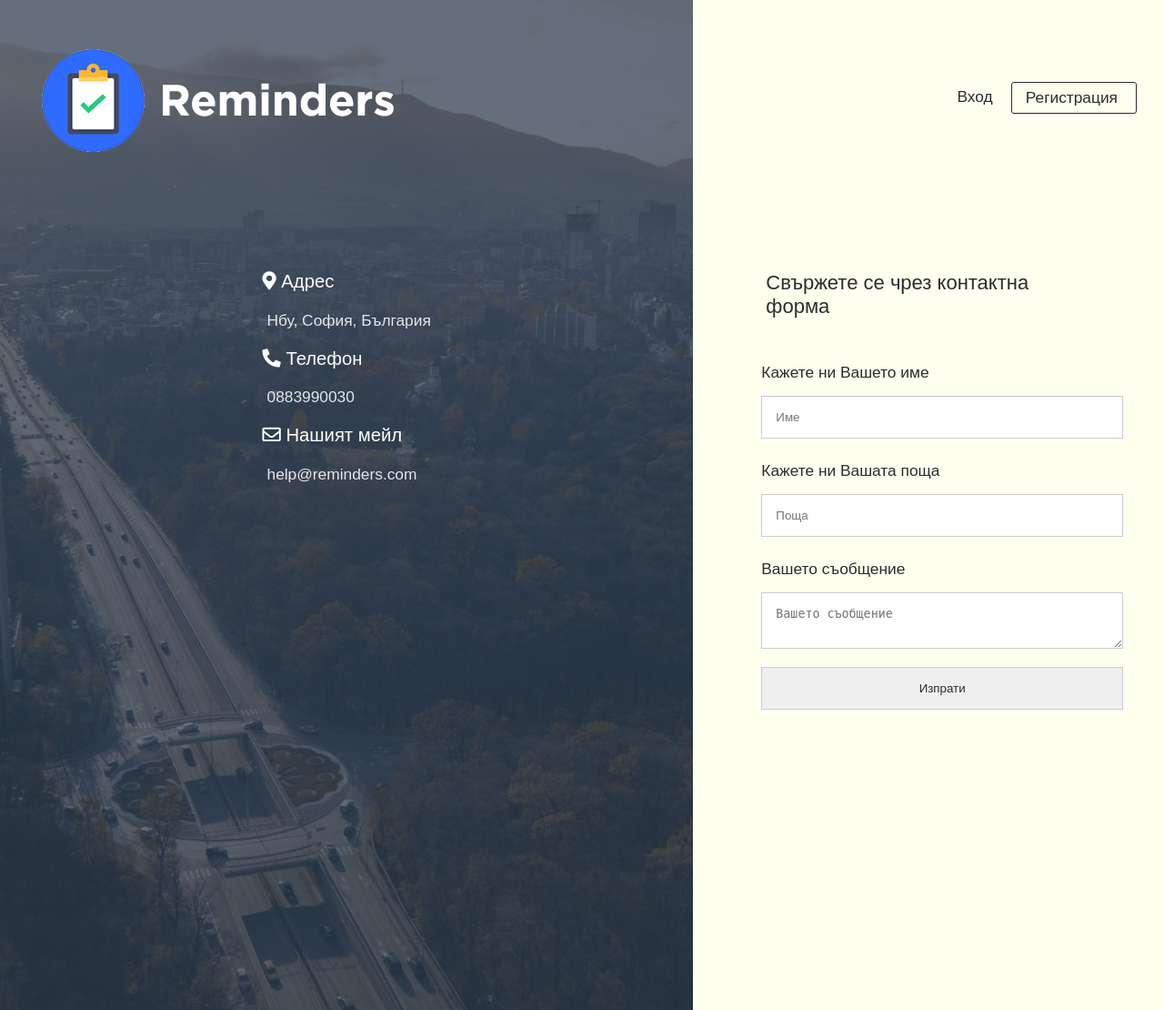
After one commit to vkaytsanov/ToDo, a Django app: page /contact/ in a window 1280 px wide. The commit adds this page. Shown: the whole page at 91% size. Run offline with Django 3.2, Linux system fonts and the light colour scheme.

Commit message:
added contact form

```diff
--- a/core/static/css/black-style.css
+++ b/core/static/css/black-style.css
@@ -1,6 +1,10 @@
 h1,h2,h3,h4,h5,h6{
     font-weight: 300;
     color: #2c2c2c;
+}
+
+.additional-info h3{
+    color: #fff;
 }
 
 .login-section-text a{
--- a/core/static/css/style.css
+++ b/core/static/css/style.css
@@ -63,6 +63,22 @@ h1,h2,h3,h4,h5,h6{
     position:relative !important;
     flex: 1 1 auto;
     display:block;
+}
+
+.background-overlay3{
+    background: url("../media/background_image4.png") no-repeat center center;
+    background-size: cover;
+    width: 100%;
+    height: 100%;
+    min-width:280px;
+    min-height:840px;
+    position:relative !important;
+
+    flex: 1 1 auto;
+
+    display:block;
+
+
 }
 
 header{
@@ -348,6 +364,18 @@ header{
     border: 1px solid #ccc;
     color: #2c2c2c;
 }
+
+.additional-info{
+    color: #e4e7ec;
+    position:absolute !important;
+    width: auto;
+    height: 100% !important;
+    top: 50%;
+    left: 50%;
+    transform: translate(-50%,-25%);
+
+}
+.additional-info p{ padding-left: 5px;}
 
 .user-button{
     background-color: #4169E1;
--- /dev/null
+++ b/core/templates/contact.html
@@ -0,0 +1,57 @@
+{% extends 'base.html' %}
+{% load static %}
+{% block title %}Контакти{% endblock %}
+{% block description %}Твоят е-бележник за твоите задължения.{% endblock %}
+{% block keywords %}бележник, задължения, онлайн, екип{% endblock %}
+{% block extra_styles %}
+<link rel="stylesheet" href="{% static 'css/black-style.css' %}">
+{% endblock %}
+{% block extra_scripts %}{% endblock %}
+{% block content %}
+<main rel="main" style="display:flex; margin: 0 0; width:100%; overflow: hidden; position:absolute; z-index: -1;">
+    <section class="contact-section">
+            <div class="background-overlay3">
+                <div class="additional-info">
+
+                    <h3><i class="fas fa-map-marker-alt"></i> Адрес</h3>
+                    <p>Нбу, София, България</p>
+                    <h3><i class="fas fa-phone-alt"></i> Телефон</h3>
+                    <p>0883990030</p>
+                    <h3><i class="far fa-envelope"></i> Нашият мейл</h3>
+                    <p>help@reminders.com</p>
+
+                </div>
+            </div>
+             <div class="contact-form-overlay">
+                <div class="contact-form-content">
+                    <h1>Свържете се чрез контактна форма</h1>
+                    <form method="post" autocomplete="off">
+
+                        <label for="first-name">Кажете ни Вашето име</label>
+                        <div>
+                            <input id="first-name"  type="text" name="first-name" placeholder="Име">
+                            <span class="focus-input100"></span>
+                        </div>
+
+                        <label for="email">Кажете ни Вашата поща</label>
+                        <div>
+                            <input id="email" type="text" name="email" placeholder="Поща">
+                            <span class="focus-input100"></span>
+                        </div>
+                        <label for="message">Вашето съобщение</label>
+                        <div>
+                            <textarea id="message" name="message" placeholder="Вашето съобщение"></textarea>
+                            <span class="focus-input100"></span>
+                        </div>
+
+                        <input type="submit" style="transition: 0.5s;" name="send-message" class="input-scretch-more input-scretch-more-false" value="Изпрати" />
+
+
+                    </form>
+                </div>
+            </div>
+
+    </section>
+
+</main>
+{% endblock %}
--- a/core/templates/footer.html
+++ b/core/templates/footer.html
@@ -1,5 +1,5 @@
 <footer>
-    <p>Reminders 2020<span><a href="{% url 'about' %}">За нас</a> <a href="{% url 'index' %}">Свържете се</a> <a href="{% url 'index' %}">Политика за поверителност</a></span></p>
+    <p>Reminders 2020<span><a href="{% url 'about' %}">За нас</a> <a href="{% url 'contact' %}">Свържете се</a> <a href="{% url 'index' %}">Политика за поверителност</a></span></p>
 </footer>
     </body>
 </html>
--- a/core/urls.py
+++ b/core/urls.py
@@ -26,5 +26,6 @@ urlpatterns = [
     path('', views.index, name='index'),
     path('login/', views.login, name='login'),
     path('about/', views.about, name='about'),
+    path('contact/', views.contact, name='contact'),
     path('admin/', admin.site.urls, name='admin'),
 ] + static(settings.STATIC_URL, document_root=settings.STATIC_ROOT)
--- a/core/views.py
+++ b/core/views.py
@@ -21,3 +21,7 @@ def login(request):
 
 def about(request):
     return render(request, 'about.html', {})
+
+
+def contact(request):
+    return render(request, 'contact.html', {})
```
Also changed, not shown: core/static/media/background_image4.png (added).
